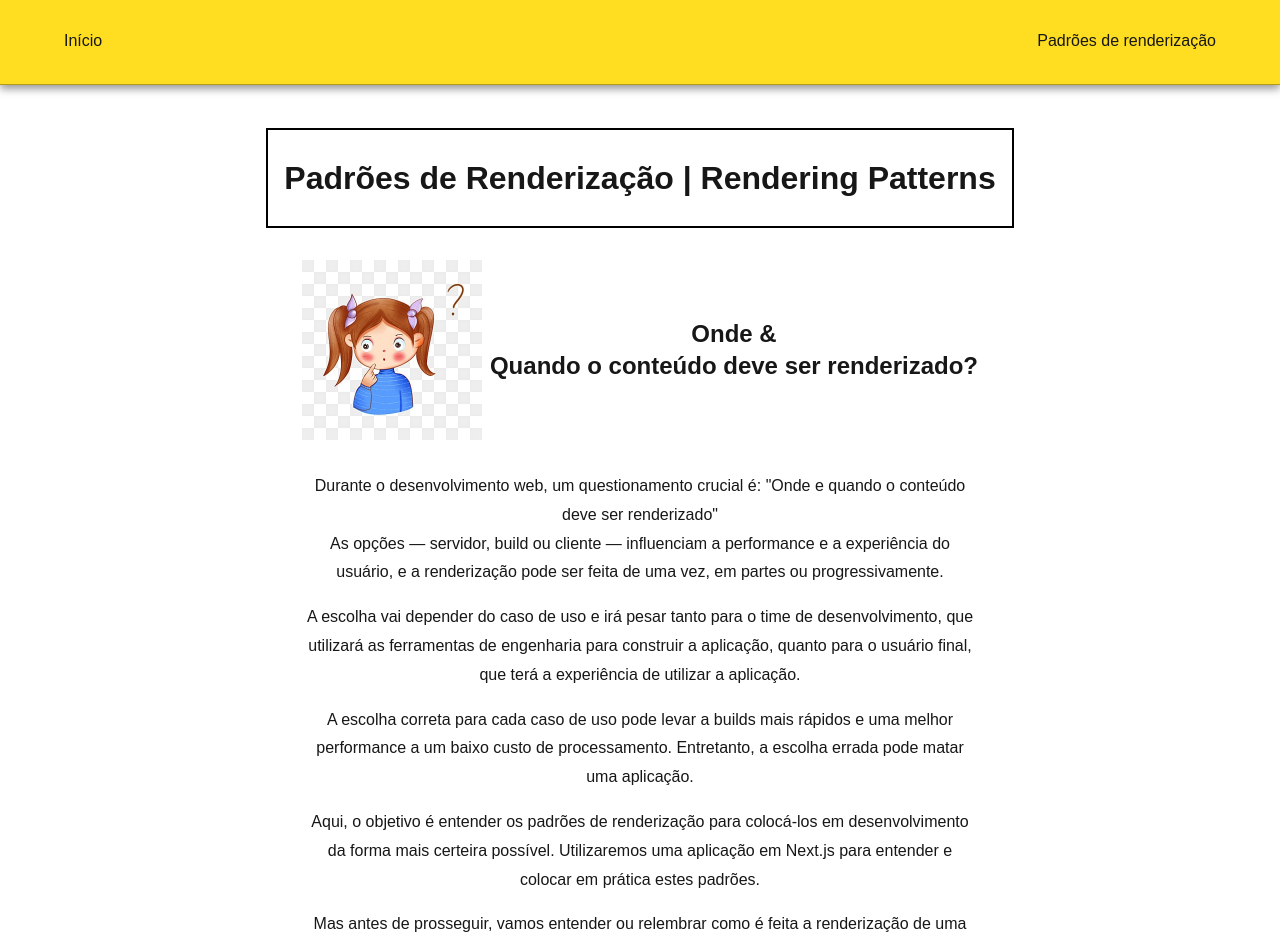
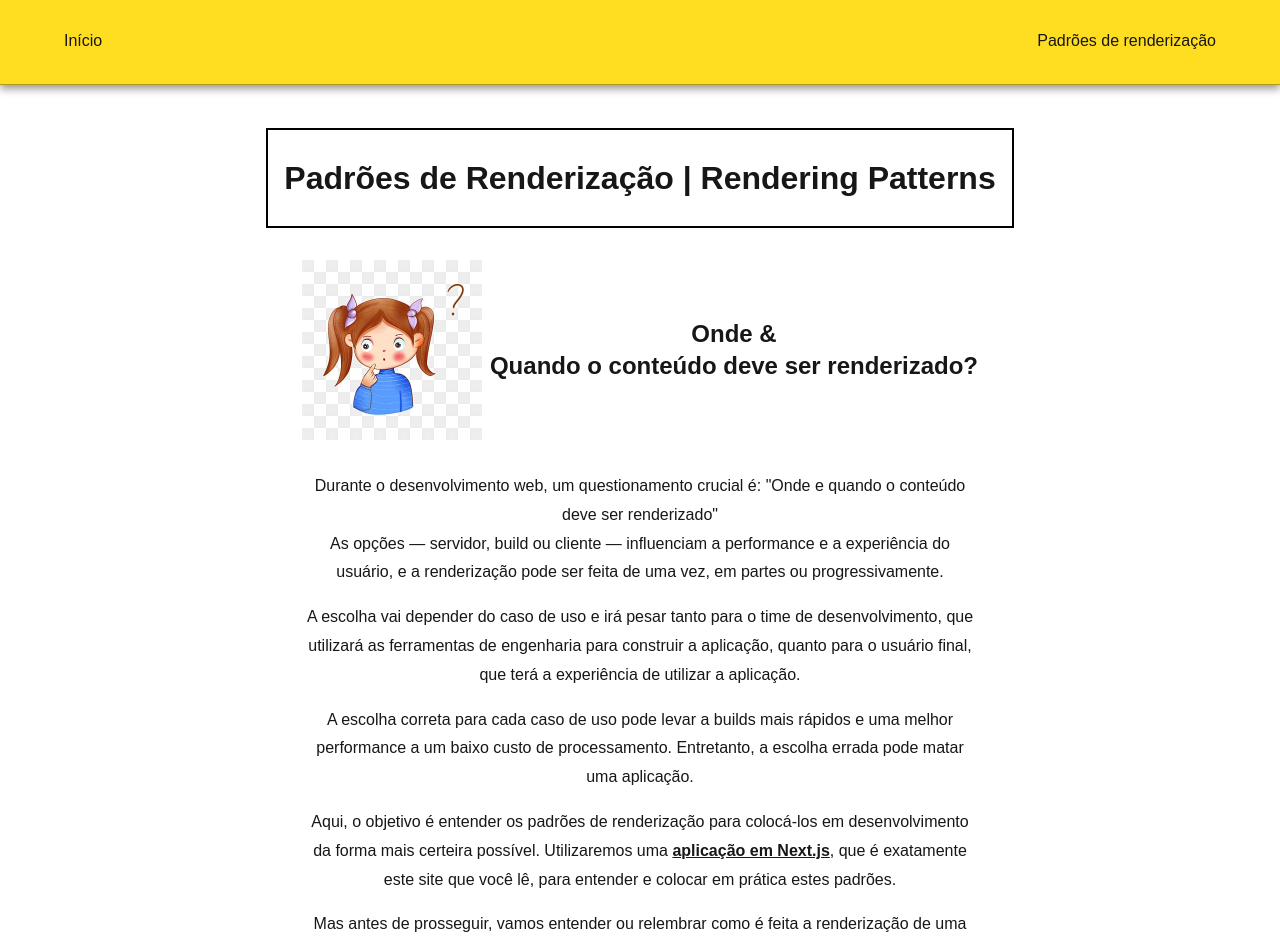
Before and after one commit to amanda-yosh/rendering-patterns-on-next, a Next.js app: page / in a window 1280 px wide. Shown: the top 944 px of the page. Built offline with nearby package versions, Linux system fonts and the light colour scheme.

Commit message:
chore: add Link to github repo

```diff
--- a/src/pages/index.tsx
+++ b/src/pages/index.tsx
@@ -56,7 +56,7 @@ export default function Home() {
             </p>
 
             <p>
-              Aqui, o objetivo é entender os padrões de renderização para colocá-los em desenvolvimento da forma mais certeira possível. Utilizaremos uma aplicação em Next.js para entender e colocar em prática estes padrões.
+              Aqui, o objetivo é entender os padrões de renderização para colocá-los em desenvolvimento da forma mais certeira possível. Utilizaremos uma <Link href='https://github.com/amanda-yosh/rendering-patterns-on-next' className={styles.focus}>aplicação em Next.js</Link>, que é exatamente este site que você lê, para entender e colocar em prática estes padrões.
             </p>
 
             <p>
--- a/src/styles/Home.module.css
+++ b/src/styles/Home.module.css
@@ -16,3 +16,8 @@
 .ctaLink:hover {
   border-color: #000;
 }
+
+.focus {
+  font-weight: 600;
+  text-decoration: underline;
+}
```
